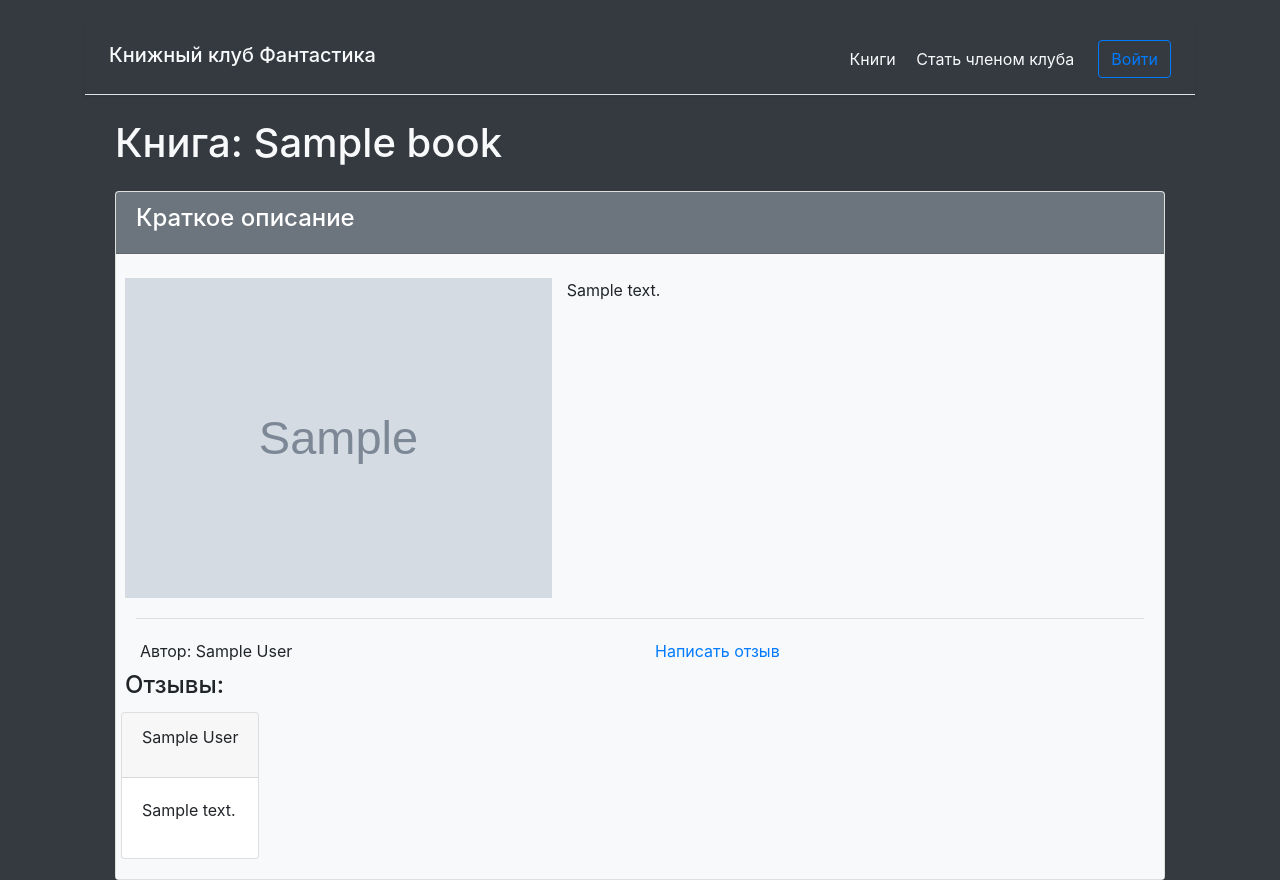
After one commit to kozenalex/booklub-project, a Django app: page /books/1 in a window 1280 px wide. The commit adds this page. Run offline with Django 4.2, Linux system fonts and the light colour scheme; tables that the repository leaves empty hold one stand-in row (values such as "Sample post"); grey boxes marked "Sample" are stand-in pictures; some libraries are stand-ins or nearby versions.

Commit message:
added book page and creating book articles

```diff
--- a/bookclub/articles/models.py
+++ b/bookclub/articles/models.py
@@ -1,11 +1,13 @@
 from django.db import models
-from users.models import User
+from users.models import MyUser
 from books.models import Book
 
 class Article(models.Model):
 
-    title = models.CharField(max_length=255)
-    text = models.TextField()
+    text = models.TextField(verbose_name='Отзыв')
     created_at = models.DateTimeField(auto_now_add=True)
-    author = models.ForeignKey(User, on_delete=models.PROTECT)
+    author = models.ForeignKey(MyUser, on_delete=models.PROTECT)
     book = models.ForeignKey(Book, on_delete=models.PROTECT, null=True, default=None)
+
+    def __str__(self) -> str:
+        return f'Отзыв на книгу {self.book}'
--- /dev/null
+++ b/bookclub/articles/urls.py
@@ -0,0 +1,9 @@
+from django.urls import path
+from articles import views
+
+urlpatterns = [
+    #path('', views.BooksListView.as_view(), name='books_list'),
+    path('create/', views.ArticleCreateView.as_view(), name='article_create'),
+    #path('<int:pk>/update/', views.BookUpdateView.as_view(), name='book_update'),
+    #path('<int:pk>/delete/', views.BookDeleteView.as_view(), name='book_delete'),
+]
--- a/bookclub/books/models.py
+++ b/bookclub/books/models.py
@@ -10,6 +10,7 @@ class Book(models.Model):
         width_field=None,
         max_length=100
     )
+    author = models.CharField(max_length=255, blank=True)
     description = models.TextField(blank=True)
     created_at = models.DateTimeField(auto_now_add=True)
 
--- a/bookclub/books/urls.py
+++ b/bookclub/books/urls.py
@@ -1,9 +1,11 @@
-from django.urls import path
+from django.urls import path, include
 from books import views
 
 urlpatterns = [
     path('', views.BooksListView.as_view(), name='books_list'),
     path('create/', views.BookCreateView.as_view(), name='book_create'),
+    path('<int:pk>', views.BookView.as_view(), name='book_detail'),
+    path('<int:pk>/articles/', include('articles.urls'))
     #path('<int:pk>/update/', views.BookUpdateView.as_view(), name='book_update'),
     #path('<int:pk>/delete/', views.BookDeleteView.as_view(), name='book_delete'),
 ]
--- a/bookclub/books/views.py
+++ b/bookclub/books/views.py
@@ -1,9 +1,11 @@
 from django.urls import reverse_lazy
+from django.views.generic import TemplateView
 from django.views.generic.list import ListView
 from django.views.generic.edit import CreateView, UpdateView, DeleteView
 from django.contrib.messages.views import SuccessMessageMixin
 from django.contrib.auth.mixins import LoginRequiredMixin
 from books.models import Book
+from articles.models import Article
 
 
 
@@ -30,6 +32,17 @@
         'button': 'Добавить',
     }
 
+class BookView(BooksView, TemplateView):
+
+    template_name = 'book.html'
+    def get_context_data(self, **kwargs):
+        book = Book.objects.get(pk=kwargs['pk'])
+        articles = Article.objects.filter(book=book.id)
+        return {
+            'book': book,
+            'articles': articles
+        }
+
 
 class StatusUpdateView(BooksView, UpdateView):
 
--- /dev/null
+++ b/bookclub/templates/book.html
@@ -0,0 +1,46 @@
+{% extends 'layout.html' %}
+{% block content %}
+{% load i18n %}
+<div class="container wrapper flex-grow-1">
+    <h1 class="my-4 text-light">Книга: {{book.title}}</h1>
+    <div class="card">
+    <div class="card-header bg-secondary text-white">
+        <h4>Краткое описание</h4>
+    </div>
+    <div class="card-body bg-light">
+        <div class="row p-1">
+            <div style="display: inline-flex">
+                <img src="{{book.img.url}}" alt="" style="width: auto; height: 320px;">
+            </div>
+            <div class="col">
+                <p>
+                    {{book.description}}
+                </p>
+            </div>
+        </div>
+        <hr>
+        <div class="row p-1">
+            <div class="col">Автор:  {{ book.author }}</div>
+            <div class="col">
+                <a href="{% url 'article_create' pk=book.id %}">Написать отзыв</a>
+            </div>
+        </div>
+        <div class="row p-1">
+            <h4>Отзывы:</h4>
+        </div>
+        {% for a in articles %}
+        <div class="row">
+            <div class="card">
+                <div class="card-header">
+                    <p>{{a.author}}</p>
+                </div>
+                <div class="card-body">
+                    <p>{{a.text}}</p>
+                </div>
+            </div>
+        </div>
+        {% endfor %}
+</div>
+</div>
+</div>
+{% endblock %}
--- a/bookclub/templates/books.html
+++ b/bookclub/templates/books.html
@@ -10,6 +10,7 @@
 <thead>
   <tr>
     <th>Название</th>
+    <th>Автор</th>
     <th>Дата обсуждения</th>
     <th>Обложка</th>
   </tr>
@@ -17,7 +18,8 @@
 <tbody>
     {% for s in books_list %}
     <tr>
-      <td>{{ s.title }}</td>
+      <td><a href="{% url 'book_detail' pk=s.id %}">{{ s.title }}</a></td>
+      <td>{{s.author}}</td>
       <td>{{ s.created_at }}</td>
       <td>
         <img src={{s.img.url}} alt="" class="img-fluid img-thumbnail" style="width:auto; height: 100px;">
--- a/bookclub/templates/edit.html
+++ b/bookclub/templates/edit.html
@@ -2,7 +2,7 @@
 {% load bootstrap4 %}
 {% load i18n %}
 {% block content %}
-<h1 class="my-4 text-light">{{title}}</h1>
+<h3 class="my-4 text-light">{{title}} {{book.title}}</h3>
 <div class="row p-1">
 <div class="col">
 <form action="." method="post" class="form text-light" enctype="multipart/form-data">
```
Also changed, not shown: bookclub/articles/views.py (+35 -2 lines), bookclub/templates/confirm_delete.html (added, +16 -0 lines), bookclub/users/views.py (+5 -6 lines), bookclub/articles/migrations/0003_remove_article_title.py (added), bookclub/articles/migrations/0004_alter_article_author_alter_article_text.py (added), bookclub/books/migrations/0005_book_author.py (added).
